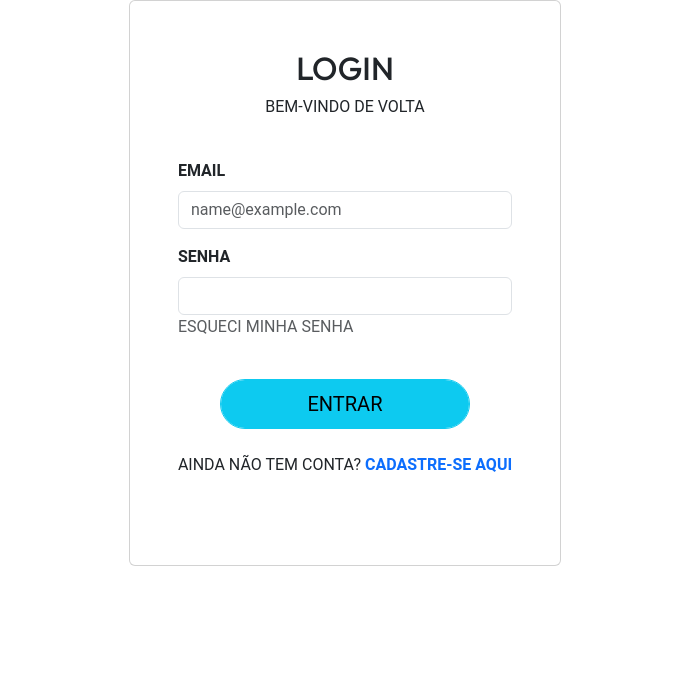
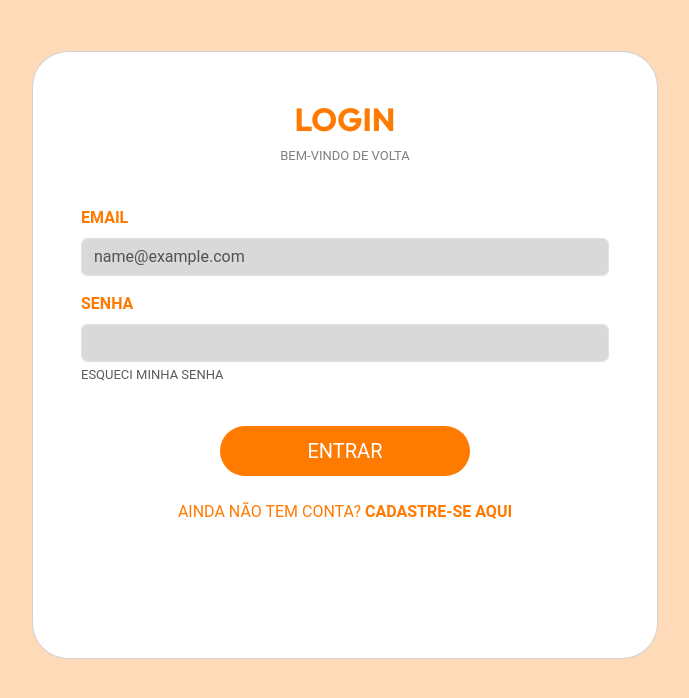
Before and after one commit to AnaClaraSM/Agromarket-sprint3, a React (Vite) app: page /login in a window 1280 px wide. Shown: the top 698 px of the page, without its empty margins (295-984 px from the left). Built offline with nearby package versions, Linux system fonts and the light colour scheme.

Commit message:
styled components register pages

```diff
--- a/src/routes/CadastroConsumidor/index.jsx
+++ b/src/routes/CadastroConsumidor/index.jsx
@@ -1,5 +1,6 @@
 import React, { useState } from 'react';
 import { useNavigate } from 'react-router-dom';
+import { StyledCadastro } from '../../styled';
 
 
 const CadastroConsumidor = () => {
--- a/src/routes/CadastroProdutor1/index.jsx
+++ b/src/routes/CadastroProdutor1/index.jsx
@@ -20,6 +20,17 @@ function CadastroProdutor1() {
       ...prevData,
       [name]: value,
     }));
+  };
+
+  const calcularIdade = (dataNascimento) => {
+    const hoje = new Date();
+    const nascimento = new Date(dataNascimento);
+    let idade = hoje.getFullYear() - nascimento.getFullYear();
+    const mes = hoje.getMonth() - nascimento.getMonth();
+    if (mes < 0 || (mes === 0 && hoje.getDate() < nascimento.getDate())) {
+      idade--;
+    }
+    return idade;
   };
 
   const validarFormulario = (e) => {
@@ -45,8 +56,14 @@ function CadastroProdutor1() {
       return;
     }
 
+    // Validação de idade mínima (18 anos)
+    if (calcularIdade(dataNascimento) < 18) {
+      alert("Você deve ter pelo menos 18 anos para se registrar.");
+      return;
+    }
+
     alert("Cadastro realizado com sucesso!");
-    navigate('/cadastroProdutor2'); // Navega para a segunda página
+    navigate('/cadastro-produtor-2'); // Navega para a segunda página
   };
 
   return (
--- a/src/routes/CadastroProdutor2/index.jsx
+++ b/src/routes/CadastroProdutor2/index.jsx
@@ -23,12 +23,17 @@ function CadastroProdutor2() {
     }));
   };
 
-  const handleSubmit = (e) => {
+  const validarFormulario = (e) => {
     e.preventDefault();
-    if (Object.values(formData).some((field) => field.trim() === '')) {
-      alert('Por favor, preencha todos os campos.');
+    const { nomeFantasia, tamanhoPropriedade, cep, estado, cnpj, tipoProducao, cidade, pais } = formData;
+
+    // Validação de campos vazios
+    if (!nomeFantasia || !tamanhoPropriedade || !cep || !estado || !cnpj || !tipoProducao || !cidade || !pais) {
+      alert("Por favor, preencha todos os campos.");
       return;
     }
+
+    alert("Cadastro finalizado com sucesso!");
     navigate('/compras'); // Navega para a página de compras
   };
 
@@ -37,20 +42,57 @@ function CadastroProdutor2() {
       <div className="card px-5">
         <h2 className="text-center container-login">CADASTRO</h2>
         <p className="text-center containe-bg">PRODUTOR</p>
-        <form onSubmit={handleSubmit} className="form-group">
+        <form onSubmit={validarFormulario} className="form-group">
           <div className="row pt-3">
             {/* Nome Fantasia */}
             <div className="col-3">
               <label className="form-label mt-4 fw-semibold">NOME FANTASIA</label>
-              <input type="text" className="form-control input-color p-3" name="nomeFantasia" onChange={handleChange} />
+              <input type="text" className="form-control input-color p-3" name="nomeFantasia" value={formData.nomeFantasia} onChange={handleChange} />
             </div>
+
+            {/* Tamanho da Propriedade */}
+            <div className="col-3">
+              <label className="form-label mt-4 fw-semibold">TAMANHO DA PROPRIEDADE</label>
+              <input type="text" className="form-control input-color p-3" name="tamanhoPropriedade" value={formData.tamanhoPropriedade} onChange={handleChange} />
+            </div>
+
             {/* CEP */}
             <div className="col-3">
               <label className="form-label mt-4 fw-semibold">CEP</label>
-              <input type="text" className="form-control input-color p-3" name="cep" onChange={handleChange} />
+              <input type="text" className="form-control input-color p-3" name="cep" value={formData.cep} onChange={handleChange} />
             </div>
-            {/* Continue com os outros campos */}
+
+            {/* Estado */}
+            <div className="col-3">
+              <label className="form-label mt-4 fw-semibold">ESTADO</label>
+              <input type="text" className="form-control input-color p-3" name="estado" value={formData.estado} onChange={handleChange} />
+            </div>
+
+            {/* CNPJ */}
+            <div className="col-3">
+              <label className="form-label mt-4 fw-semibold">CNPJ</label>
+              <input type="text" className="form-control input-color p-3" name="cnpj" value={formData.cnpj} onChange={handleChange} />
+            </div>
+
+            {/* Tipo de Produção */}
+            <div className="col-3">
+              <label className="form-label mt-4 fw-semibold">TIPO DE PRODUÇÃO</label>
+              <input type="text" className="form-control input-color p-3" name="tipoProducao" value={formData.tipoProducao} onChange={handleChange} />
+            </div>
+
+            {/* Cidade */}
+            <div className="col-3">
+              <label className="form-label mt-4 fw-semibold">CIDADE</label>
+              <input type="text" className="form-control input-color p-3" name="cidade" value={formData.cidade} onChange={handleChange} />
+            </div>
+
+            {/* País */}
+            <div className="col-3">
+              <label className="form-label mt-4 fw-semibold">PAÍS</label>
+              <input type="text" className="form-control input-color p-3" name="pais" value={formData.pais} onChange={handleChange} />
+            </div>
           </div>
+
           <div className="row pt-5">
             <button type="submit" className="form-control btn btn-info mt-3" style={{ width: 250, height: 50, borderRadius: 40 }}>
               FINALIZAR
--- a/src/routes/Login/index.jsx
+++ b/src/routes/Login/index.jsx
@@ -1,6 +1,7 @@
 // Login.js
 import React, { useState } from 'react';
 import { useNavigate } from 'react-router-dom';
+import { StyledLogin } from '../../styled';
 // import '../styles/login.css';
 
 const Login = () => {
@@ -30,6 +31,8 @@ const Login = () => {
     };
 
     return (
+        <StyledLogin>
+            <div className="login">
                 <div className="container d-flex justify-content-center align-items-center">
                     <div className="card">
                         <form className="form-group" onSubmit={validarLogin}>
@@ -79,6 +82,8 @@ const Login = () => {
                         </form>
                     </div>
                 </div>
+            </div>
+        </StyledLogin>
     );
 };
 
--- a/src/styled.js
+++ b/src/styled.js
@@ -772,3 +772,201 @@ export const StyledComprasProdutores = styled.div`
         color: ${({ theme }) => theme.colors.orange};
     }
 `;
+
+
+// -- -- -- -- -- -- -- -- -- -- -- -- -- -- -- -- -- -- -- -- -- //
+
+// PÁGINA LOGIN
+export const StyledLogin = styled.div`
+    .login {
+        background: #ffdab8;
+        width: 100vw;
+        height: 100vh;
+        margin: 0;
+        padding: 0;
+    }
+
+    header {
+        background: white;
+        height: 90px;
+    }
+
+    .header-title {
+        color: #ff7a00;
+        font-size: 30px;
+        font-weight: bold;
+    }
+
+    .container {
+        height: calc(100vh - 90px);
+        width: 100vw;
+    }
+
+    .card {
+        width: 626px;
+        height: 608px;
+        border-radius: 36px
+    }
+
+    .container-login{
+        font-weight: bold;
+    }
+
+    .bg {
+        color: #ff7a00;
+    }
+    .btn {
+        background-color: #ff7a00;
+        border: none;
+        color: white;
+    }
+    .containe-bg{
+        color: gray;
+        font-size: small;
+    }
+
+    .input-color {
+        background-color: #D9D9D9 ;
+    }
+`;
+
+
+// -- -- -- -- -- -- -- -- -- -- -- -- -- -- -- -- -- -- -- -- -- //
+
+// PÁGINA REGISTRO
+export const StyledRegistro = styled.div`
+    header {
+        background: white;
+        height: 90px;
+    }
+
+    .header-title {
+        color: #ff7a00;
+        font-size: 30px;
+        font-weight: bold;
+    }
+
+    .registro {
+        background: #ffdab8;
+        width: 100vw;
+        height: 100vh;
+        margin: 0;
+        padding: 0;
+    }
+
+    .container {
+        height: calc(100vh - 90px);
+        width: 100vw;
+    }
+
+    .card {
+        width: 626px;
+        height: 608px;
+        border-radius: 36px
+    }
+
+    .container-login {
+        font-weight: bold;
+    }
+
+    .bg {
+        color: #ff7a00;
+    }
+
+    .btn {
+        background-color: #ff7a00;
+        border: none;
+        color: white;
+    }
+
+    .containe-bg {
+        color: black;
+        font-size: small;
+    }
+
+    .input-color {
+        background-color: #D9D9D9;
+    }
+
+    .container-perfil img {
+        width: 150px;
+        height: 150px;
+        border-radius: 50%;
+    }
+
+    .container-cadastro {
+        font-weight: bold;
+        font-size: 20px;
+    }
+
+    .container-text {
+        font-size: medium;
+    }
+`;
+
+
+// -- -- -- -- -- -- -- -- -- -- -- -- -- -- -- -- -- -- -- -- -- //
+
+// PÁGINA CADASTRO
+export const StyledCadastro = styled.div`
+    header {
+        background: white;
+        height: 90px;
+    }
+
+    .header-title {
+        color: #ff7a00;
+        font-size: 30px;
+        font-weight: bold;
+    }
+
+    .cadastro {
+        background: #ffdab8;
+        width: 100vw;
+        height: 100vh;
+        margin: 0;
+        padding: 0;
+    }
+
+    .container {
+        height: calc(100vh - 90px);
+        width: 100vw;
+    }
+
+    .card {
+        /* display: flex;
+    justify-items: center; */
+        height: 608px;
+        border-radius: 36px
+    }
+
+    .container-login {
+        font-weight: bold;
+        color: #ff7a00;
+    }
+
+    .bg {
+        color: #ff7a00;
+    }
+
+    .btn {
+        background-color: #ff7a00;
+        border: none;
+        color: white;
+    }
+
+    .form-label {
+        color: #ff7a00;
+        font-weight: bold;
+    }
+
+    .containe-bg {
+        color: gray;
+        font-size: large;
+        font-weight: bold;
+    }
+
+    .input-color {
+        background-color: #D9D9D9;
+    }
+`;
```
Lines whose indentation alone changed are shown as unchanged.
